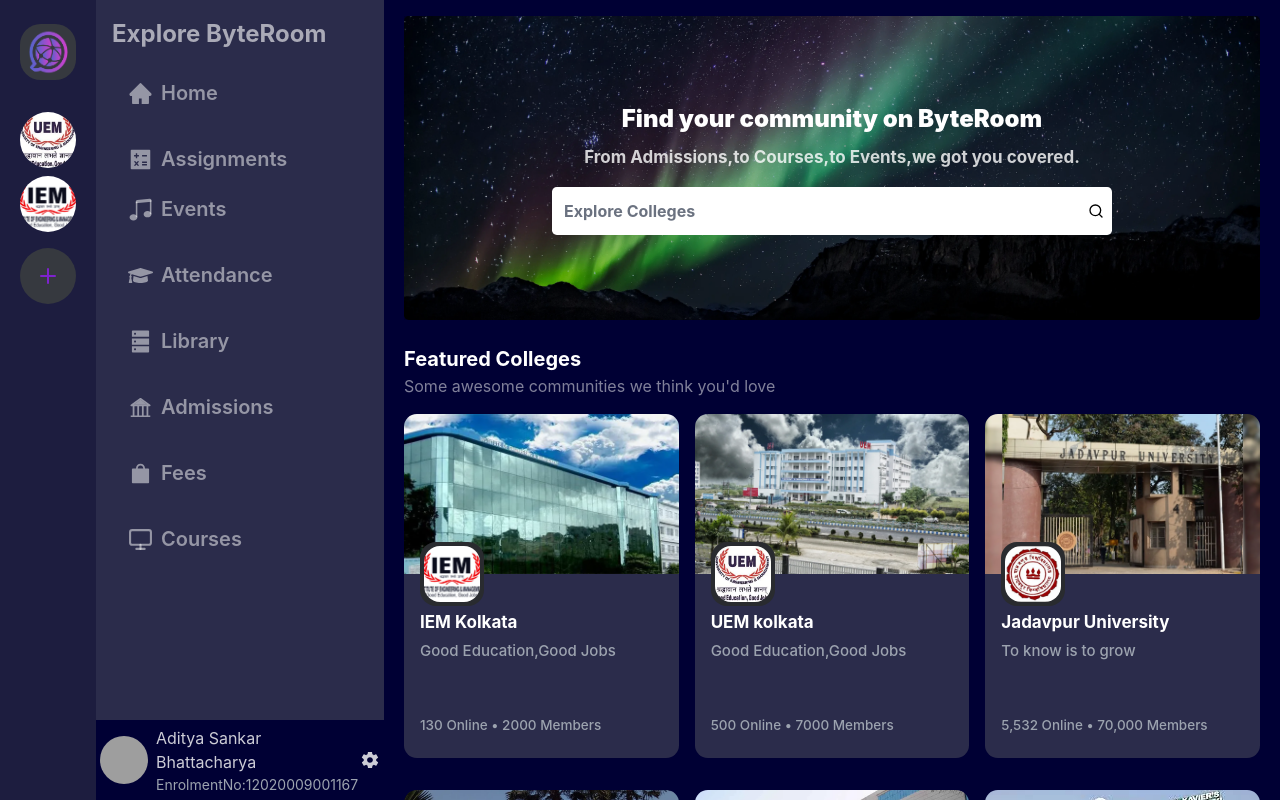
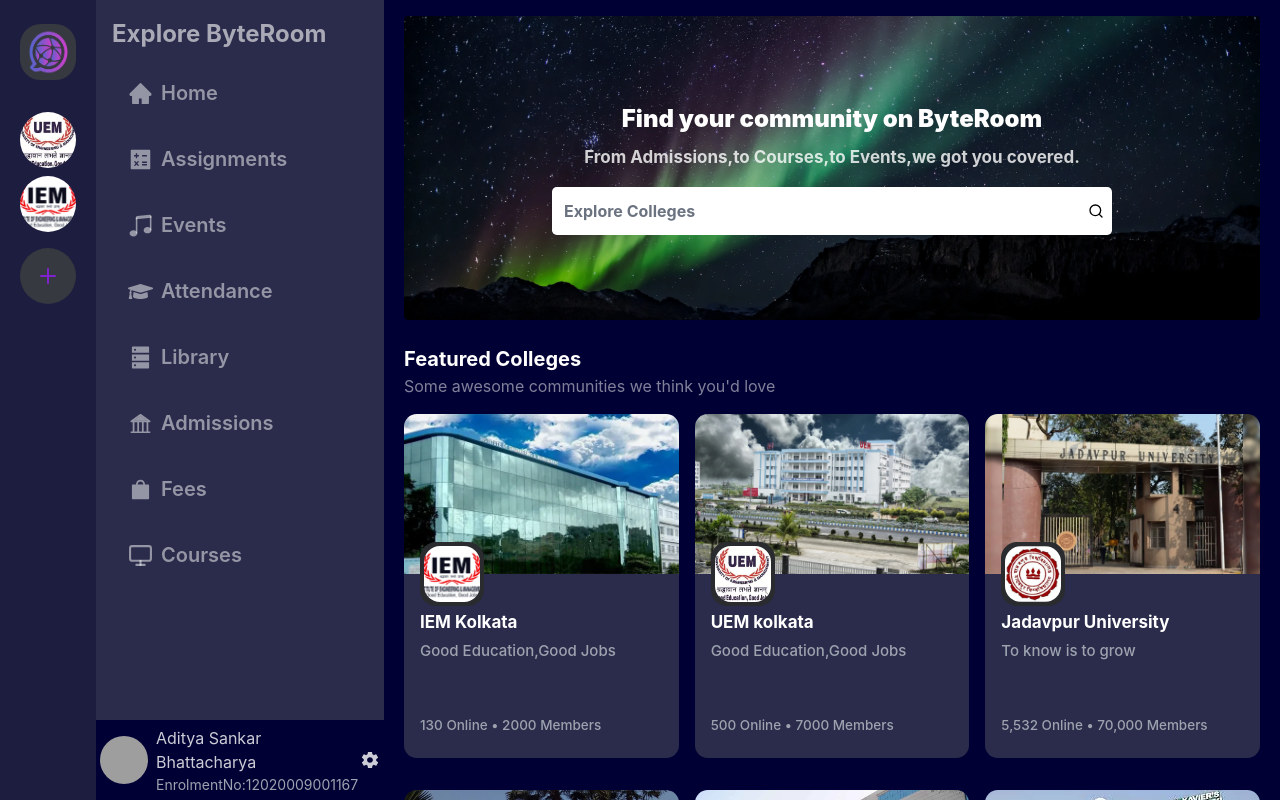
Before and after one commit to cpriyam49/serverByteroom, a React (Create React App) app: page / in a window 1280 px wide. Shown: the top 800 px of the page. Built offline with nearby package versions, Linux system fonts and the light colour scheme; grey boxes are pictures that could not be loaded.

Commit message:
Updated Events page

```diff
--- a/src/components/Discover.js
+++ b/src/components/Discover.js
@@ -35,8 +35,8 @@ const Discover = () => {
         {/* Topics */}
         <div className="mt-4 space-y-4">
           {topics.map((topic) => (
-            topic.title === "Events"? <a href="https://eventbyteroom.netlify.app" target="_blank"> <Topic title={topic.title} icon={topic.icon} /></a> :
-            <Topic title={topic.title} icon={topic.icon} />
+            topic.title === "Events"? <a href="https://eventbyteroom.netlify.app" target="_blank"> <Topic title={topic.title} icon={topic.icon} /></a> :<a href="#">
+            <Topic title={topic.title} icon={topic.icon} /></a>
           ))}
         </div>
       </div>
--- a/src/components/Topic.js
+++ b/src/components/Topic.js
@@ -2,7 +2,7 @@ import React from "react";
 
 const Topic = ({ title, icon }) => {
   return (
-    <div className="flex text-white/50 items-center text-[20px]   ">
+    <div className="flex text-white/50 items-center text-[20px]  my-4 ">
       <button className="flex items-center hover:bg-[#2B2C4B] hover:text-white focus:bg-[#2B2C4B] focus:text-white  w-full py-2.5 rounded-[0.4rem] font-semibold duration-100 ease-out ">
         <div className="pl-4 text-[25px]">{icon}</div>
         <p className="ml-2">{title}</p>
```
